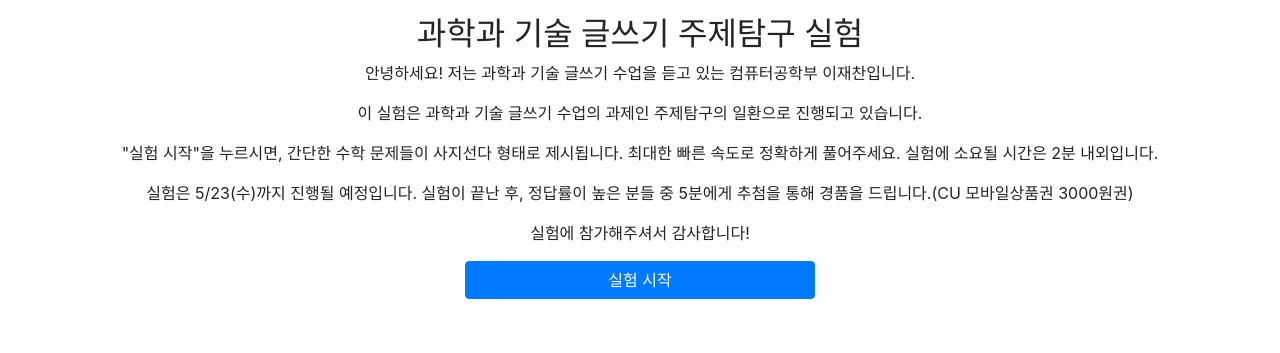
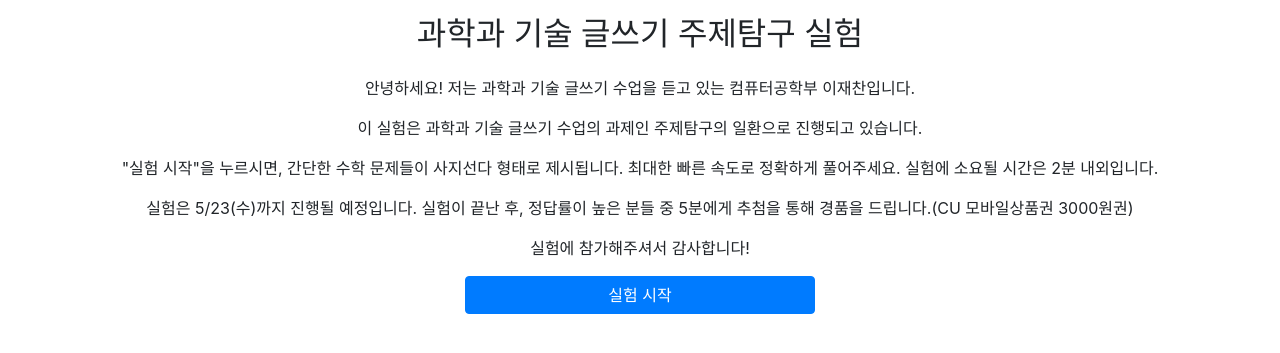
Before and after one commit to dlwocks31/sciwriting, a Django app: template experiment/templates/experiment/index.html in a window 1280 px wide. Shown: the top 353 px of the page. Run offline with Django 3.2, Linux system fonts and the light colour scheme; the template is opened without the code that fills it, so the values that code supplies are empty; some libraries are stand-ins or nearby versions.

Commit message:
design fix

```diff
--- a/experiment/templates/experiment/index.html
+++ b/experiment/templates/experiment/index.html
@@ -6,7 +6,7 @@
 		<h1 class="text-center emptyline title">과학과 기술 글쓰기 주제탐구 실험</h1>
 	</div>
 </div>
-<div class="row justify-content-center">
+<div class="row justify-content-center emptyline">
 	<div class="col">
 		<p class="text-center">안녕하세요! 저는 과학과 기술 글쓰기 수업을 듣고 있는 컴퓨터공학부 이재찬입니다.</p>
 		<p class="text-center">이 실험은 과학과 기술 글쓰기 수업의 과제인 주제탐구의 일환으로 진행되고 있습니다.</p>
```
